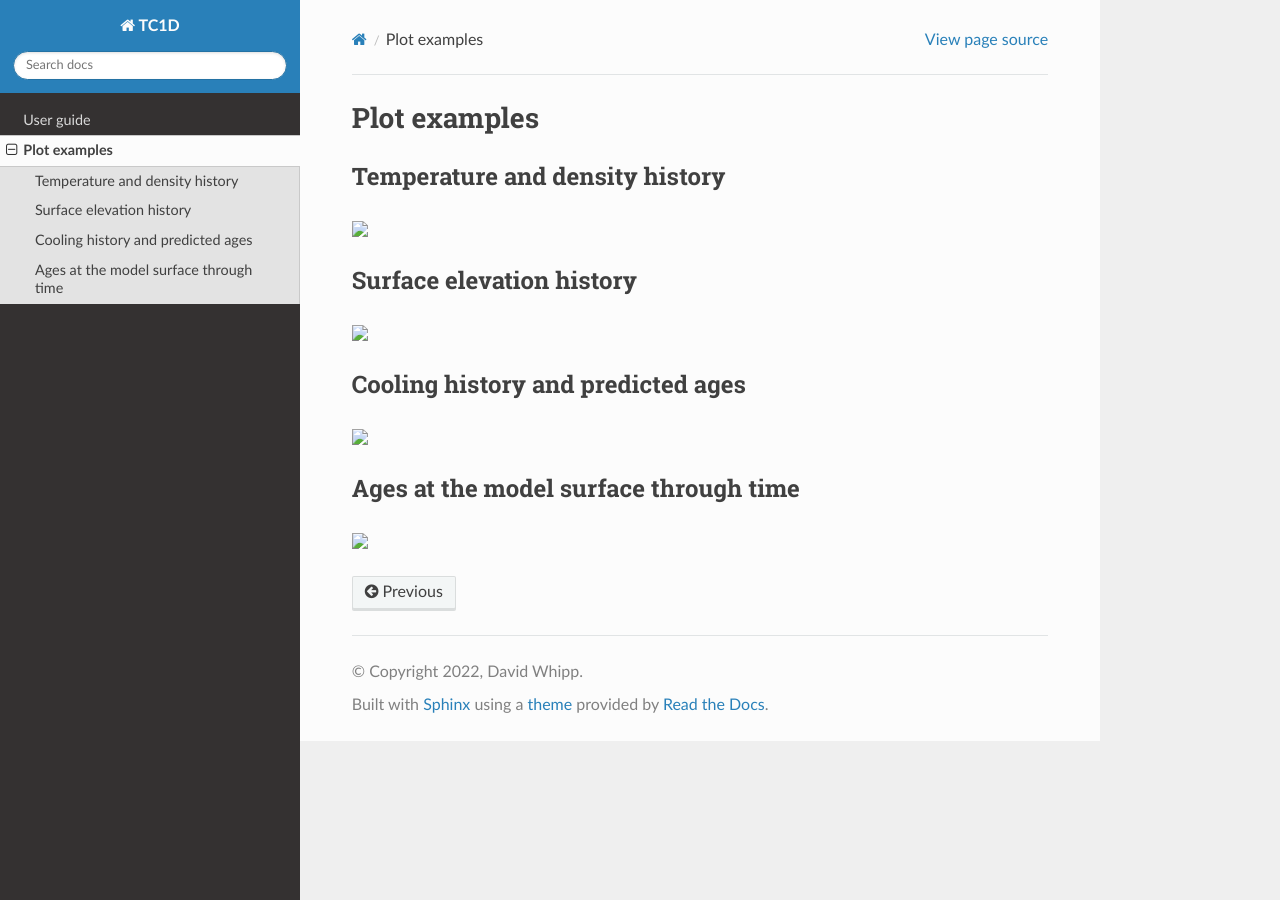
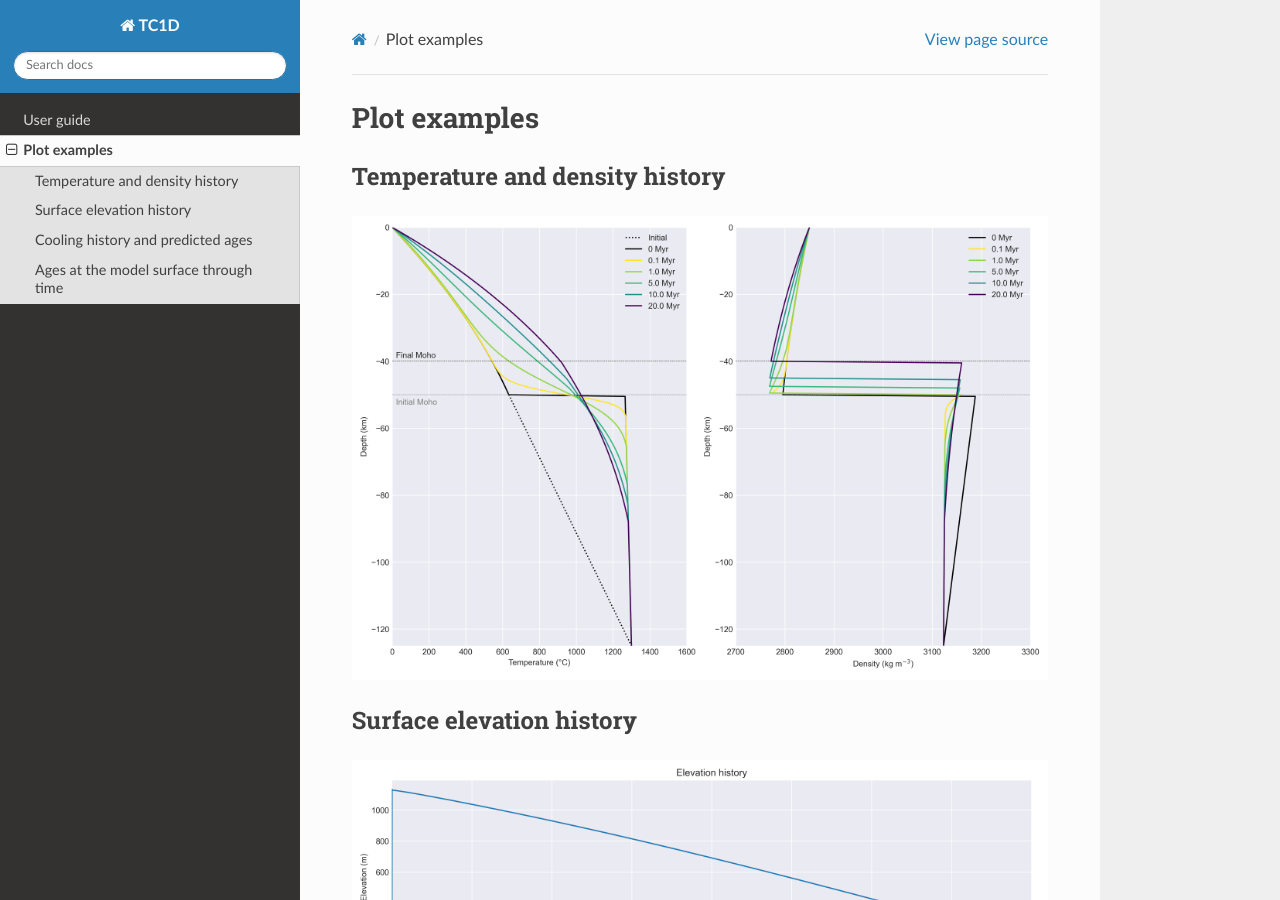
Before and after one commit to HUGG/TC1D, a Sphinx documentation site: the page built from docs/source/example-plots.md, in a window 1280 px wide and 900 px high. Built offline with Sphinx 7.4.7 and the Read the Docs theme 2.0.0, drawn with Linux system fonts in a browser that asks for light colours.

Commit message:
Fix image links

```diff
--- a/docs/source/example-plots.md
+++ b/docs/source/example-plots.md
@@ -2,16 +2,16 @@
 
 ## Temperature and density history
 
-<a href="png/T-rho-hist.png"><img src="png/T-rho-hist.png" width=600></a>
+![Temperature and density history example](png/T-rho-hist.png)
 
 ## Surface elevation history
 
-<a href="png/elev-hist.png"><img src="png/elev-hist.png" width=600></a>
+![Surface elevation history example](png/elev-hist.png)
 
 ## Cooling history and predicted ages
 
-<a href="png/cooling-hist.png"><img src="png/cooling-hist.png" width=600></a>
+![Cooling history and predicted ages example](png/cooling-hist.png)
 
 ## Ages at the model surface through time
 
-<a href="png/past-ages.png"><img src="png/past-ages.png" width=600></a>
+![Ages at the model surface through time example](png/past-ages.png)
```
